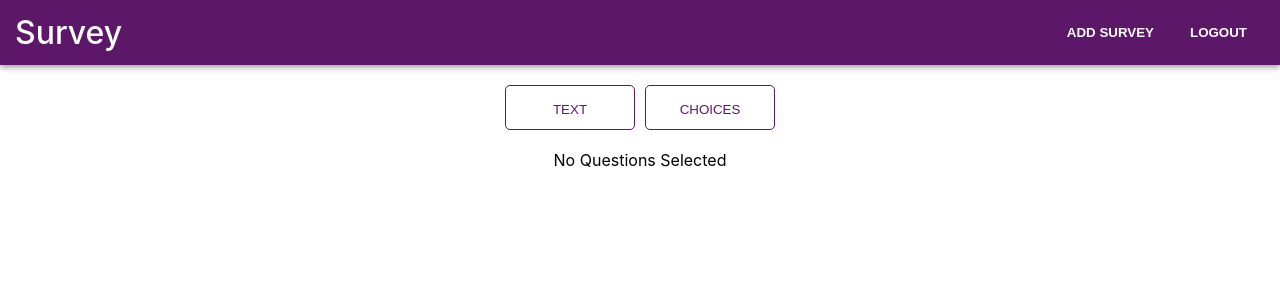
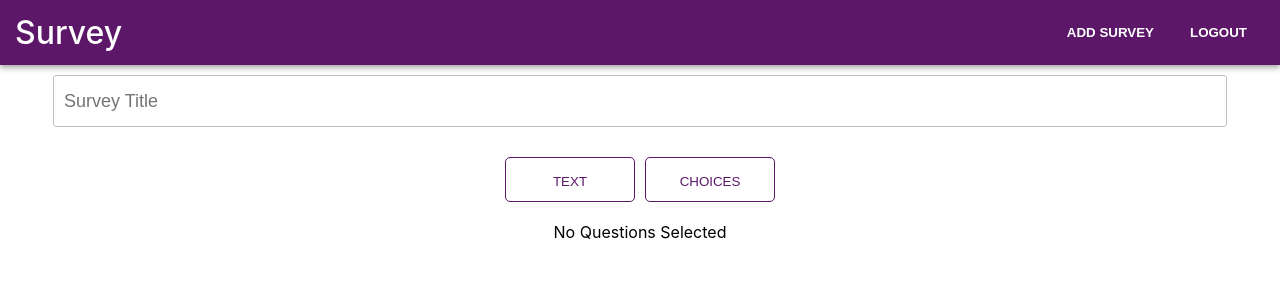
Before and after one commit to khaled-faour/Survery-app, a React (Create React App) app in the folder survey-frontend/: page /addSurvey in a window 1280 px wide. Shown: the top 300 px of the page. Built offline with nearby package versions, Linux system fonts and the light colour scheme; sample sign-in values are in the browser's storage.

Commit message:
Added addSurvey Functionality

```diff
--- a/survey-frontend/src/App.css
+++ b/survey-frontend/src/App.css
@@ -2,7 +2,7 @@
   text-align: center;
 }
 
-input[type="text"]{
+input[type="text"], input[type="password"]{
   height: 50px;
   width: 90%;
   padding: 0 10px;
--- a/survey-frontend/src/screens/addSurvey.js
+++ b/survey-frontend/src/screens/addSurvey.js
@@ -1,7 +1,9 @@
-import React, {useContext, useState} from 'react'
+import React, {useContext, useEffect, useState} from 'react'
 import {questionsContext} from '../Contexts/questionsContext';
-import TextQuestion from '../components/textQuestion'
-import ChoiceQuestion from '../components/choiceQuestion'
+import TextQuestion from '../components/textQuestion';
+import ChoiceQuestion from '../components/choiceQuestion';
+
+import axios from 'axios'
 
 const QuestionContainer = ({children})=>{
     return (
@@ -13,24 +15,41 @@ const QuestionContainer = ({children})=>{
 
 const AddSurvey = () => {
     const {questions, setQuestions} = useContext(questionsContext)
+    const [surveyTitle, setSurveyTitle] = useState(null)
+
+    const initialQuestion = {
+        type: 'text',
+        question: null,
+        description: null,
+        choices: [],
+        isMultiple: false,
+        isDropdown: false,
+    }
 
     const addQuestion = (type)=>{
         switch(type){
             case "text":
-                setQuestions([...questions, {type: 'text', question: null, description: null}])
+                setQuestions([...questions, {...initialQuestion}])
                 break;
             case "choice":
-                setQuestions([...questions, {type: 'choice', question: null, description: null, choices: ["Choice 1", "Choice 2"], isMultiple: false, isDropdown: false}])
+                setQuestions([...questions, {...initialQuestion, type: 'choice', choices: ["Choice 1", "Choice 2"]}])
                 break;
         }
     }
 
-    const addSurvey = ()=>{
-        console.log("posting: ", questions)
+    const surveyTitleChange = (e)=>{
+        setSurveyTitle(e.target.value)
+    }
+
+    const addSurvey = async()=>{
+        await axios.post('http://127.0.0.1:8000/api/survey', {surveyTitle, questions }, {headers: {Authorization: 'Bearer ' + localStorage.getItem('user_token')}})
+        .then(response=>console.log("API: ", response.data))
+        // console.log({surveyTitle: surveyTitle, questions})
     }
 
   return (
     <div>
+        <input type={"text"} value={surveyTitle} placeholder="Survey Title" onChange={surveyTitleChange}/>
         <div className='add-questions-btns'>
             <button className='add-question-btn' onClick={()=>addQuestion('text')}>Text</button>
             <button className='add-question-btn' onClick={()=>addQuestion('choice')}>Choices</button>
```
